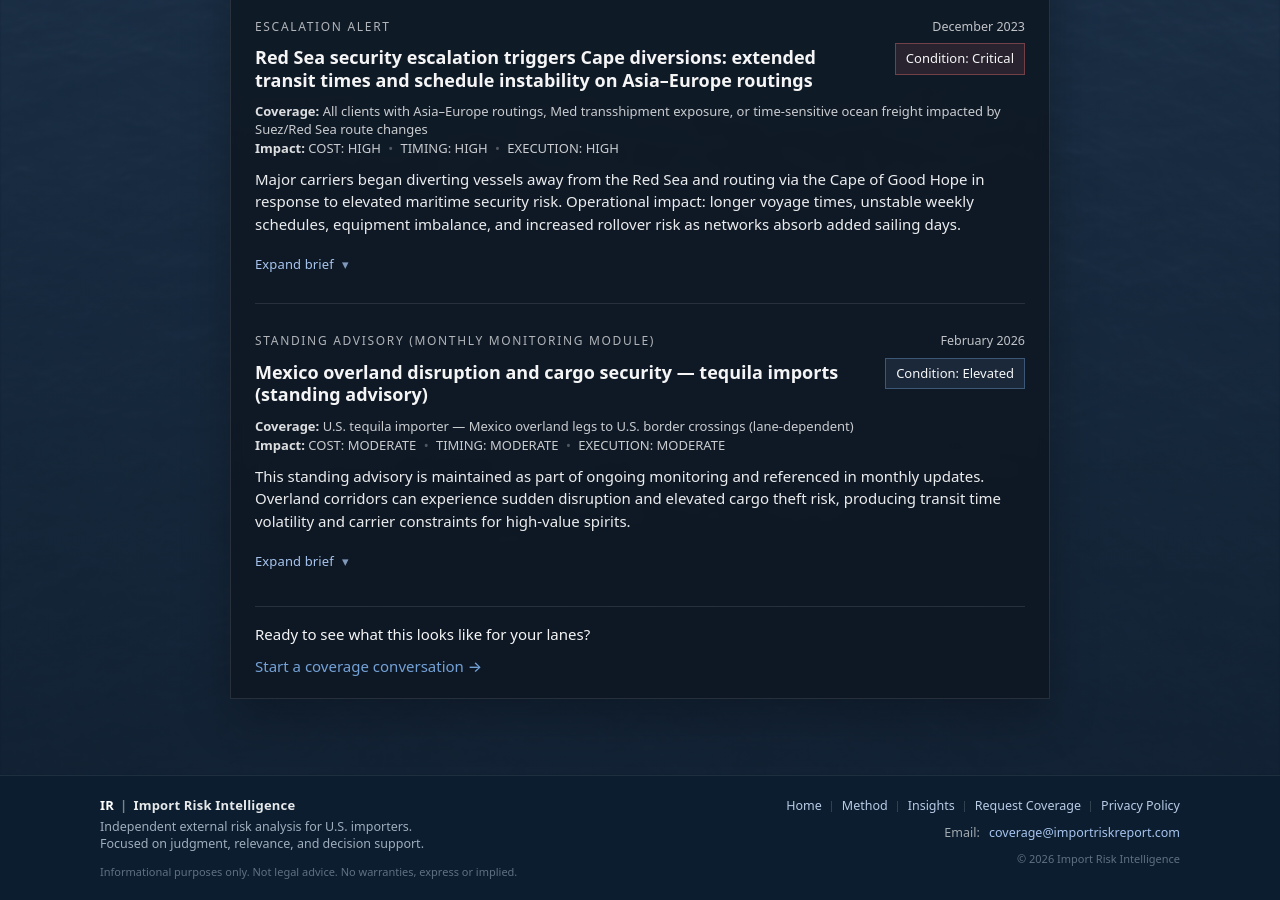
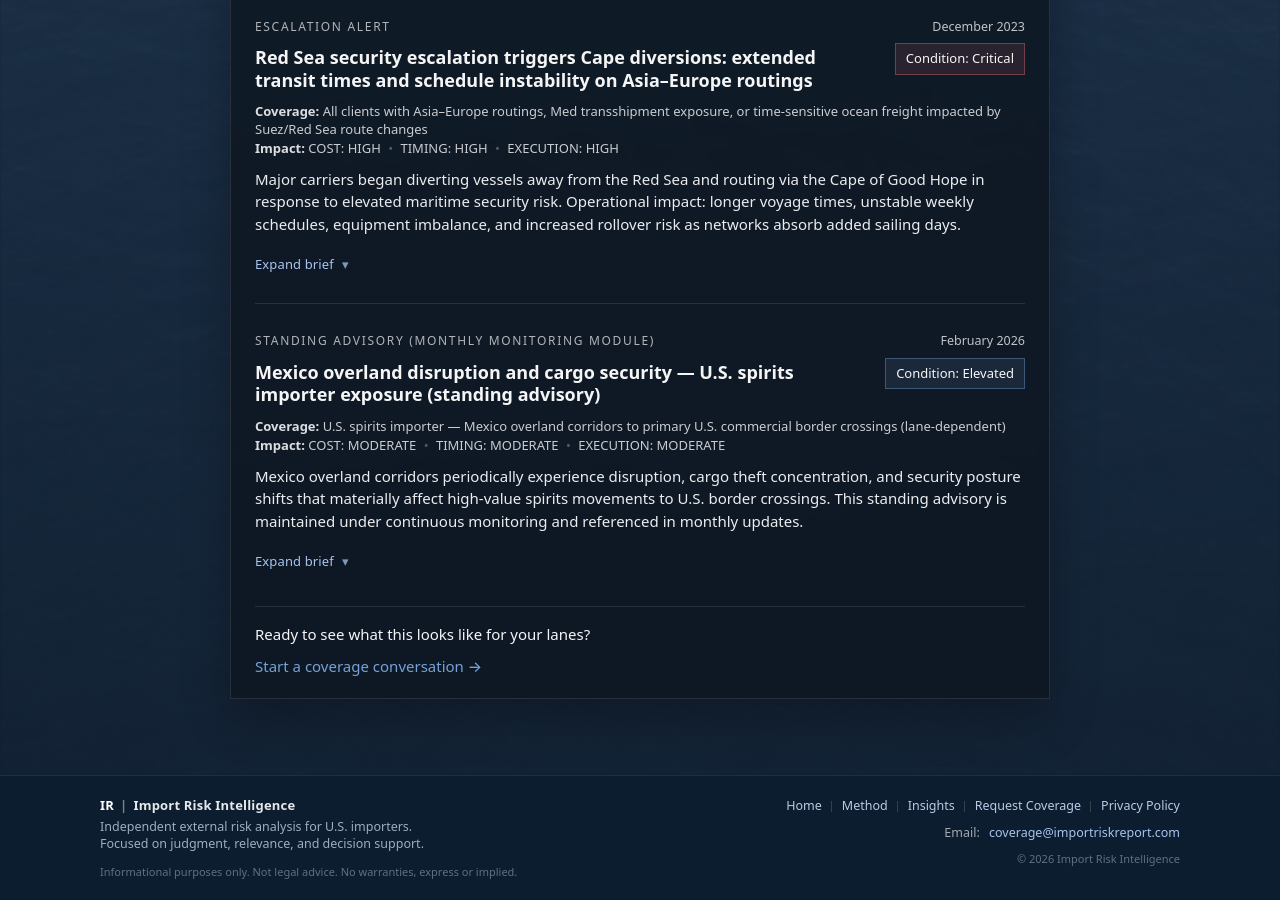
Before and after one commit to importrisk/import-risk-intelligence-site, a Jekyll site: the page built from insights.html, in a window 1280 px wide and 900 px high, scrolled down 1514 px. Built offline with Jekyll 4.4.1, drawn with Linux system fonts in a browser that asks for light colours.

Commit message:
Update insights.html

```diff
--- a/insights.html
+++ b/insights.html
@@ -431,7 +431,7 @@
 </article>
         <hr class="brief-rule">
 
-         <!-- ENTRY 5 (STANDING ADVISORY) -->
+        <!-- ENTRY 5 (STANDING ADVISORY — REVISED) -->
 <article class="brief-entry" id="sa-2026-02-01">
   <header class="brief-entry-head">
 
@@ -442,7 +442,7 @@
 
     <div class="brief-topline">
       <h3 class="brief-title">
-                Mexico overland disruption and cargo security — tequila imports (standing advisory)
+        Mexico overland disruption and cargo security — U.S. spirits importer exposure (standing advisory)
       </h3>
 
       <div class="brief-right">
@@ -451,15 +451,15 @@
     </div>
 
     <div class="brief-meta">
-              <div class="brief-coverage"><strong>Coverage:</strong> U.S. tequila importer — Mexico overland legs to U.S. border crossings (lane-dependent)</div>
+      <div class="brief-coverage"><strong>Coverage:</strong> U.S. spirits importer — Mexico overland corridors to primary U.S. commercial border crossings (lane-dependent)</div>
       <div class="brief-impact"><strong>Impact:</strong> COST: MODERATE <span class="sep">•</span> TIMING: MODERATE <span class="sep">•</span> EXECUTION: MODERATE</div>
     </div>
 
   </header>
 
   <div class="brief-summary">
-            This standing advisory is maintained as part of ongoing monitoring and referenced in monthly updates.
-            Overland corridors can experience sudden disruption and elevated cargo theft risk, producing transit time volatility and carrier constraints for high-value spirits.
+    Mexico overland corridors periodically experience disruption, cargo theft concentration, and security posture shifts that materially affect high-value spirits movements to U.S. border crossings.
+    This standing advisory is maintained under continuous monitoring and referenced in monthly updates.
   </div>
 
   <details class="brief-details">
@@ -469,47 +469,48 @@
     </summary>
 
     <div class="brief-body">
+
       <div class="brief-section">
         <div class="brief-h">Operational relevance</div>
-                <p><strong>Timing:</strong> pickup/linehaul delays and missed border windows can cascade into late delivery and inventory gaps.</p>
-                <p><strong>Cost:</strong> premium trucking/security requirements, detention risk from missed appointments, and tighter insurance constraints for spirits.</p>
-                <p><strong>Execution:</strong> carrier refusals, reroutes, and changing security requirements can alter planning assumptions quickly.</p>
+        <p><strong>Timing:</strong> Pickup/linehaul delays and missed border windows can cascade into late delivery and inventory gaps.</p>
+        <p><strong>Cost:</strong> Premium trucking/security requirements, detention risk from missed appointments, and tighter insurance constraints for high-value cargo.</p>
+        <p><strong>Execution:</strong> Carrier refusals, reroutes, and evolving security requirements can alter lane assumptions with limited notice.</p>
       </div>
 
       <div class="brief-section">
         <div class="brief-h">Monitoring signals</div>
-                <p><strong>Embassy security alerts:</strong> changes in on-the-ground security posture and corridor disruption indicators.</p>
-                <p><strong>Border signals:</strong> unusual wait-time spikes at key commercial crossings.</p>
-                <p><strong>Theft trends:</strong> corridor/state trend reporting used to update posture in monthly outlooks.</p>
+        <p><strong>Embassy security alerts:</strong> Shifts in on-the-ground security posture affecting freight corridors.</p>
+        <p><strong>Border indicators:</strong> Sustained commercial wait-time spikes at key crossings.</p>
+        <p><strong>Theft concentration data:</strong> Corridor/state trend reporting used to adjust posture in monthly outlooks.</p>
       </div>
 
       <div class="brief-section">
         <div class="brief-h">Escalation triggers (becomes an EA if…)</div>
-                <p><strong>Sustained corridor disruption:</strong> verified blockades/unrest affecting primary lanes or crossings.</p>
-                <p><strong>Posture shift:</strong> credible reporting of elevated theft risk affecting spirits/high-value cargo on relevant corridors.</p>
-                <p><strong>Carrier constraint:</strong> capacity tightening or new security/insurance requirements that materially change cost or timing.</p>
+        <p><strong>Sustained corridor disruption:</strong> Verified blockades, unrest, or closures affecting primary lanes or crossings.</p>
+        <p><strong>Security posture shift:</strong> Credible reporting of elevated theft activity affecting high-value spirits movements on monitored corridors.</p>
+        <p><strong>Carrier constraint:</strong> Capacity tightening or new insurance/security requirements materially altering cost or timing.</p>
       </div>
 
       <div class="brief-section">
-                <div class="brief-h">Sources</div>
+        <div class="brief-h">Monitoring inputs</div>
         <ol class="brief-sources">
           <li>
             <strong>U.S. Embassy Mexico:</strong>
             <a href="https://mx.usembassy.gov/category/security-alerts/" target="_blank" rel="noopener noreferrer">
               Security Alerts (official postings)
-                    </a>.
+            </a>
           </li>
           <li>
             <strong>CBP:</strong>
             <a href="https://bwt.cbp.gov/" target="_blank" rel="noopener noreferrer">
-                      Border Wait Times (port-by-port)
-                    </a>.
+              Border Wait Times (commercial crossings)
+            </a>
           </li>
           <li>
-                    <strong>Overhaul:</strong>
+            <strong>Overhaul Intelligence:</strong>
             <a href="https://www.over-haul.com/intelligence/mexico-cargo-theft-report" target="_blank" rel="noopener noreferrer">
-                      Mexico cargo theft reporting (trend input)
-                    </a>.
+              Mexico cargo theft trend reporting
+            </a>
           </li>
         </ol>
       </div>
```
Lines whose indentation alone changed are shown as unchanged.
